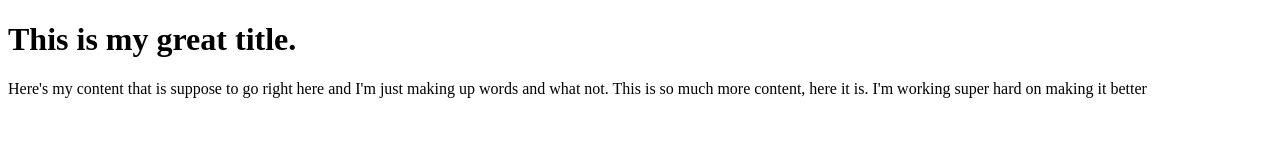
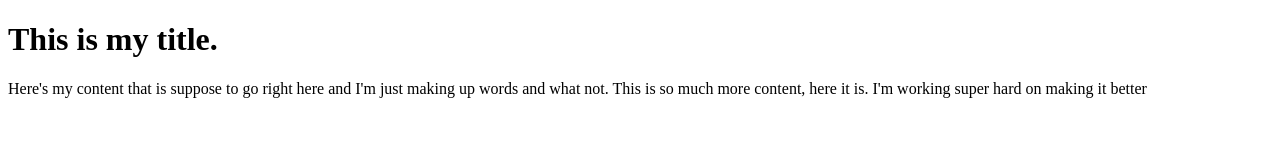
Before and after one commit to hunterstevenshaw/dwgit, a plain HTML site: page index.html in a window 1280 px wide. Drawn offline with Linux system fonts and the light colour scheme.

Commit message:
title changed

```diff
--- a/index.html
+++ b/index.html
@@ -6,7 +6,7 @@
 </head>
 
 <body>
-	<h1> This is my great title. </h1>
+	<h1> This is my title. </h1>
 	<p> Here's my content that is suppose to go right here and I'm just making up words and what not. This is so much more content, here it is. I'm working super hard on making it better</p>
 </body>
 </html>
```
